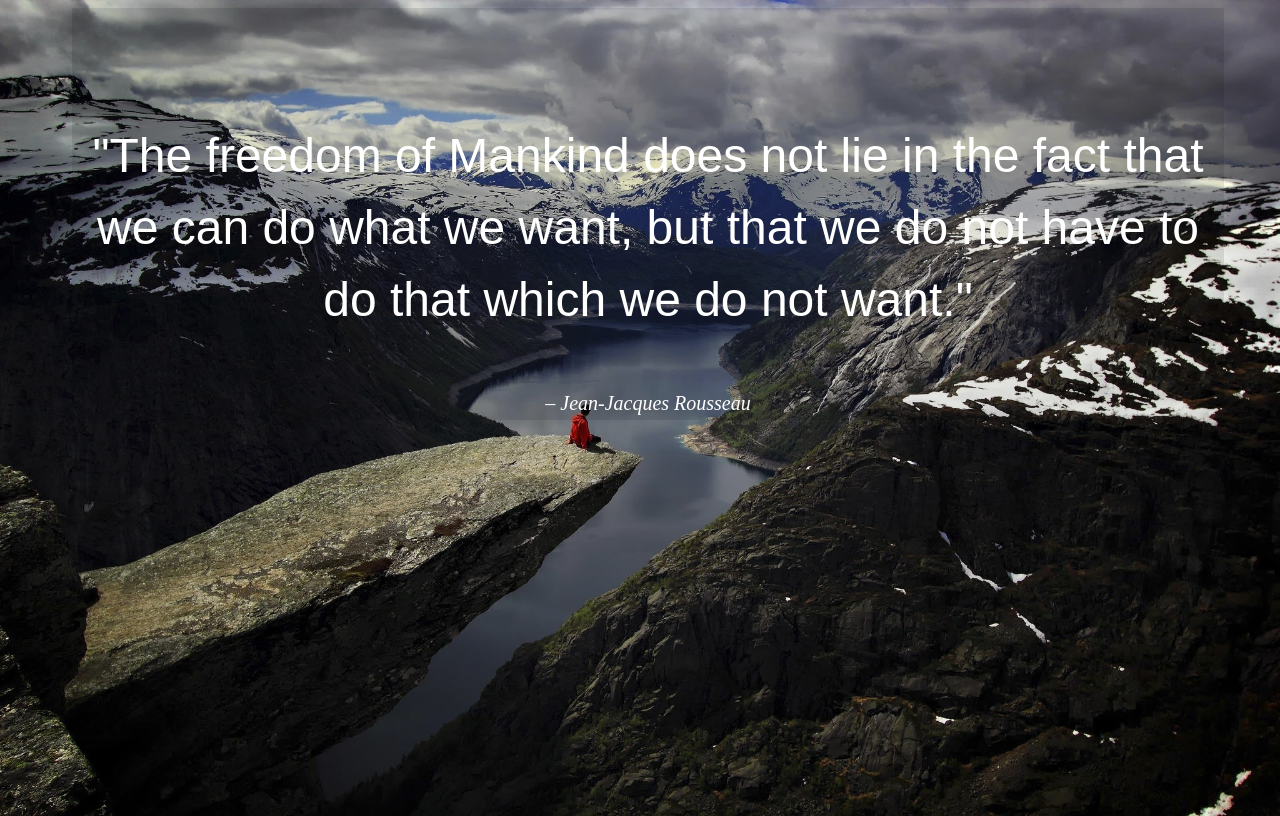
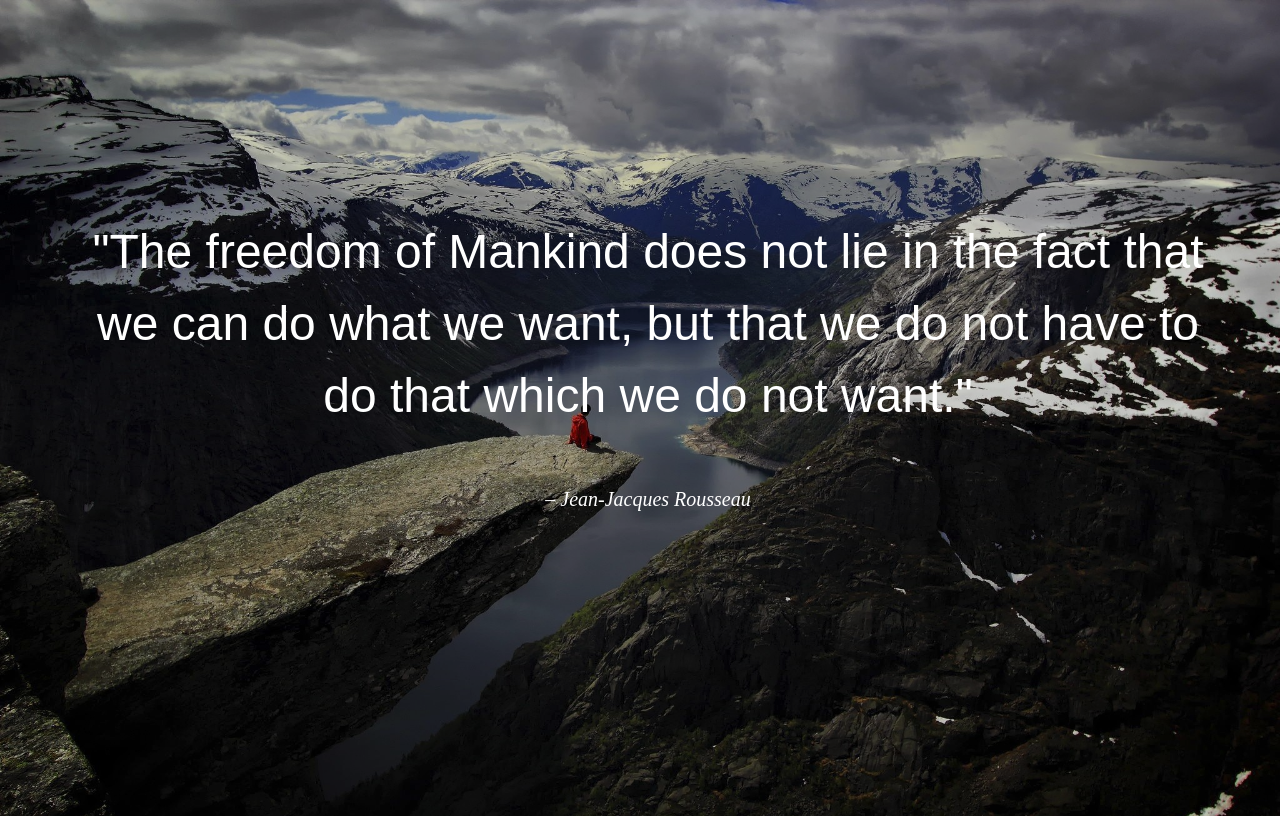
Before and after one commit to BronsonTheGoat/simple-quote-page, a plain HTML site: page index.html in a window 1280 px wide. Drawn offline with Linux system fonts and the light colour scheme; a web font is replaced by a local one.

Commit message:
background modify

```diff
--- a/main.css
+++ b/main.css
@@ -9,17 +9,16 @@ body {
 body {
   width: 100%;
   height: 100vh;
-  background: url(assets/stone-ledge-mountain-open-people-lake-freedom-1010111-wallhere.com.jpg) no-repeat;
+  background: linear-gradient(rgba(0,0,0,.2),rgba(0,0,0,.2)), url(assets/stone-ledge-mountain-open-people-lake-freedom-1010111-wallhere.com.jpg) no-repeat;
   background-size: cover;
   color: #fff;
 }
 
 .wrapper {
-  padding-top: 4rem;
+  padding-top: 10rem;
   width: 90%;
   margin: 0 auto;
   text-align: center;
-  background: rgba(0,0,0,.1);
 }
 
 .quote {
```
